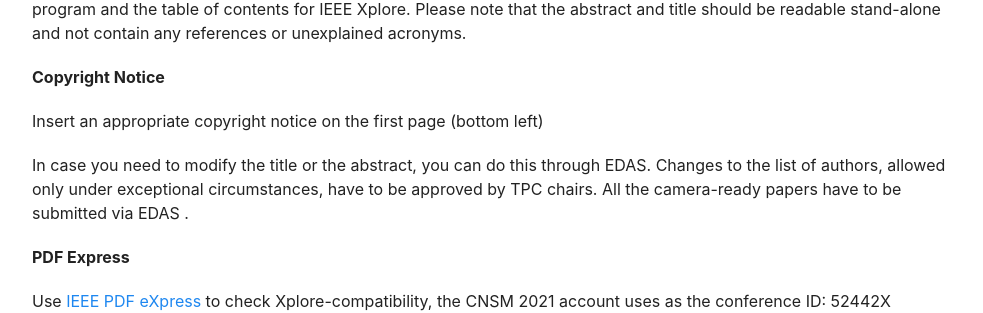
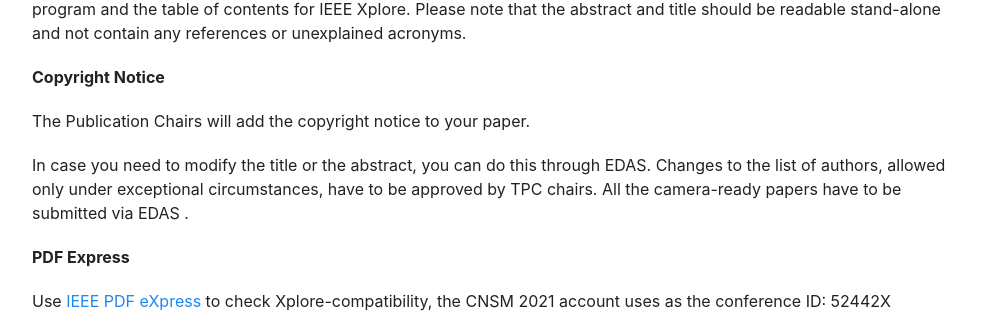
Before and after one commit to stuartclayman/cnsm_2021_website, a Jekyll site: the page built from authors.html, in a window 1280 px wide and 900 px high, scrolled down 1838 px. Shown: the part 149-462 px from the top of the window, without its empty margins (8-991 px from the left). Built offline with Jekyll 4.4.1, drawn with Linux system fonts in a browser that asks for light colours; nearby versions of some CDN libraries.

Commit message:
Copyright Notice

```diff
--- a/authors.html
+++ b/authors.html
@@ -137,7 +137,7 @@ by a rebuttal phase.
 
 <strong>Copyright Notice</strong>
 
-<p>Insert an appropriate copyright notice on the first page (bottom left) <!-- as follows: --></p>
+<p>The Publication Chairs will add the copyright notice to your paper.<!-- as follows: --></p>
 
 <!--
 <ul>
```
